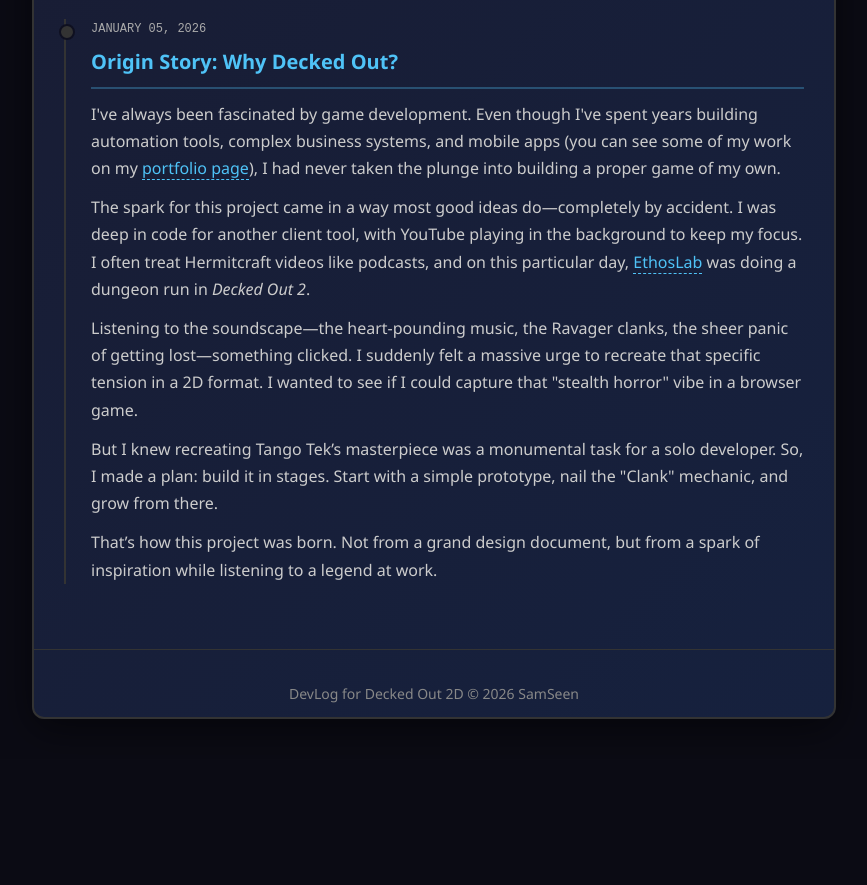
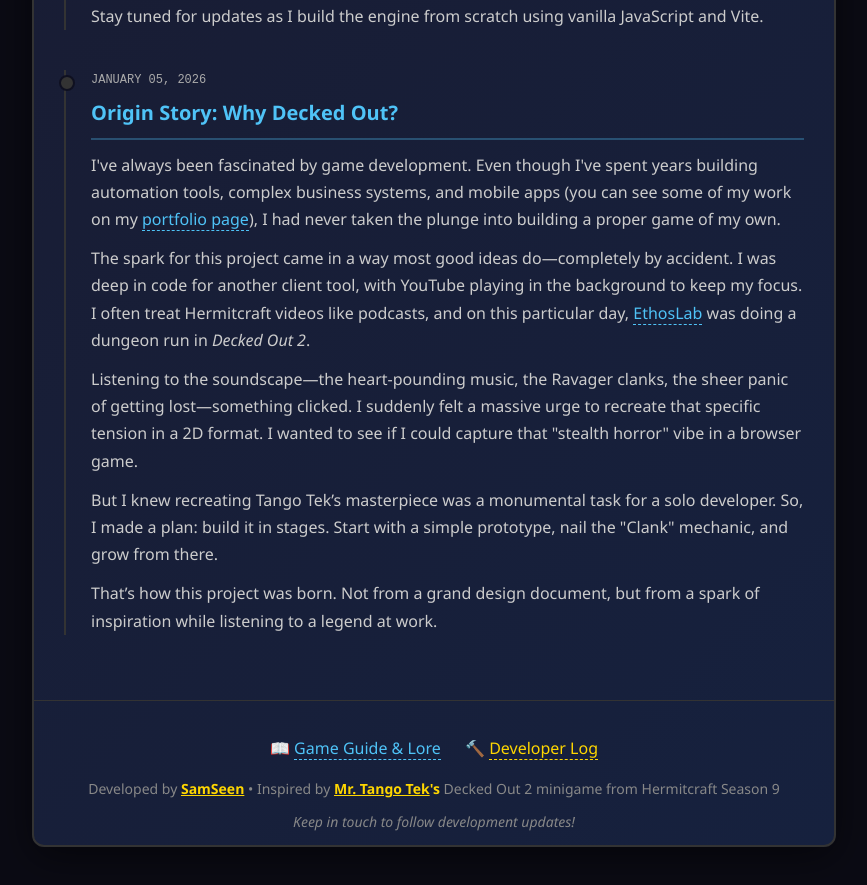
Before and after one commit to SamSeenX/DeckedOut2D, a website: page public/devlog.html in a window 1280 px wide. Shown: the part 1273-2158 px from the top of the page, without its empty margins (206-1073 px from the left). Before the commit the page ends 2032 px from the top, so only its background shows below. Drawn offline with Linux system fonts and the light colour scheme.

Commit message:
style: Improve page layout and sync footers

```diff
--- a/public/devlog.html
+++ b/public/devlog.html
@@ -22,12 +22,15 @@
             min-height: 100vh;
         }
 
+        /* Navigation Header */
         .site-header {
             max-width: 800px;
-            margin: 0 auto 20px;
+            margin: 0 auto 30px;
             display: flex;
             justify-content: space-between;
             align-items: center;
+            padding: 20px 0;
+            border-bottom: 1px solid rgba(255, 255, 255, 0.1);
         }
 
         .home-link {
@@ -228,7 +231,22 @@
         </div>
 
         <footer class="article-footer">
-            <p>DevLog for Decked Out 2D &copy; 2026 SamSeen</p>
+            <p style="margin-bottom: 20px; font-size: 16px;">
+                📖 <a href="guide.html"
+                    style="color: #4fc3f7; margin-right: 20px; text-decoration: none; border-bottom: 1px dashed #4fc3f7;">Game
+                    Guide & Lore</a>
+                🔨 <a href="devlog.html"
+                    style="color: #ffd700; text-decoration: none; border-bottom: 1px dashed #ffd700;">Developer
+                    Log</a>
+            </p>
+            <p>
+                Developed by <strong><a href="https://www.buymeacoffee.com/samseen" target="_blank"
+                        alt="Buy Me a Coffee">SamSeen</a></strong> • Inspired by <strong><a
+                        href="https://www.youtube.com/@TangoTekLP">Mr. Tango Tek</a>'s</strong> Decked Out 2
+                minigame
+                from Hermitcraft Season 9
+            </p>
+            <p><em>Keep in touch to follow development updates!</em></p>
         </footer>
     </article>
 
```
Also changed, not shown: public/guide.html (+21 -3 lines).
